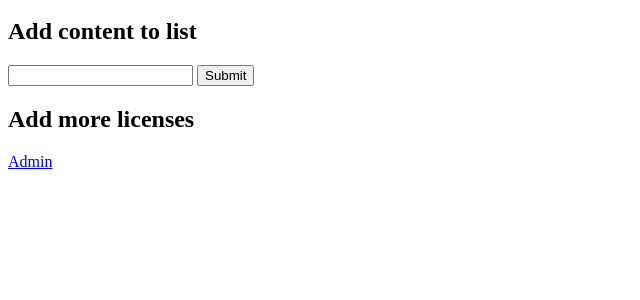
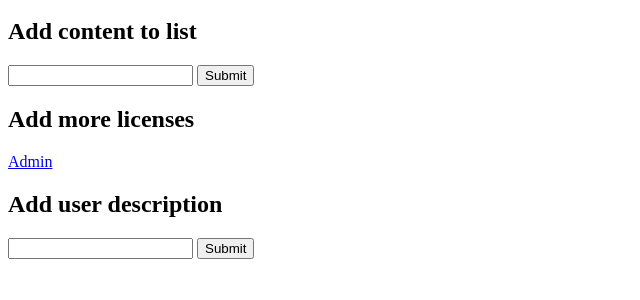
Before and after one commit to martbhell/insecure-django, a Django app: page /licgen/ in a window 1280 px wide. Shown: the part 292-592 px from the top of the page, without its empty margins (0-640 px from the left). Run offline with Django 3.2, Linux system fonts and the light colour scheme; data comes from the database, SQL or seed files in the repository; data that the repository does not hold is empty.

Commit message:
FLAW 5: Unsafe Deserialization
- When we do JsonResponse for
  /admin/api/v1/hidden/allaccountsview?pretty
  we now do this with safe=True rather than safe=False

Because we are now _safe_ we also add functionality to:

- Add another form + view to allow users to define a description on
  their profiles.
- Show description in the AllAccountsView

```diff
--- a/licensegenerator/licgen/models.py
+++ b/licensegenerator/licgen/models.py
@@ -13,6 +13,7 @@ class Profile(ExportModelOperationsMixin('profile'), models.Model):
     social_security = models.CharField(max_length=13, unique=True)
     num_licenses = models.IntegerField(default=10)
     admin = models.BooleanField(default=False)
+    description = models.TextField(default="Default")
 
 class License(ExportModelOperationsMixin('license'), models.Model):
     owner = models.ForeignKey(User, on_delete=models.CASCADE)
--- a/licensegenerator/licgen/templates/index.html
+++ b/licensegenerator/licgen/templates/index.html
@@ -55,6 +55,15 @@
         <h2>Add more licenses</h2>
 		<a href="/admin">Admin</a>
 
+		<h2>Add user description</h2>
+
+    <form action="/add_profile_description" method="POST">
+        {% csrf_token %}
+        <input type="text" name="description" required/>
+        <input type="submit"/>
+    </form>
+
+
 
     </body>
 </html>
--- a/licensegenerator/licgen/urls.py
+++ b/licensegenerator/licgen/urls.py
@@ -13,6 +13,7 @@ urlpatterns = [
     path('accounts/profile/', views.LicensesView, name='profile'),
     path('add', views.AddLicense, name='addlicense'),
     path('add_user_licenses', views.AddUserLicenses, name='adduserlicenses'),
+    path('add_profile_description', views.AddProfileDescription, name='addprofiledescription'),
     path('admin/', views.AdminView, name='admin'),
     path('admin/api/v1/hidden/allaccountsview/', views.AllAccountsView, name='allaccountsview'),
 
--- a/licensegenerator/licgen/views.py
+++ b/licensegenerator/licgen/views.py
@@ -33,32 +33,28 @@ def AllAccountsView(request):
             print("no profile for %s" % user)
             pass
 
-    data = []
+    datadict = {}
     for p in plist:
         ss = p.social_security
         u = str(p.user)
         a = p.admin
         n = p.num_licenses
+        d = p.description
         #print(type(ss))
         #print(type(u))
         #print(type(a))
         #print(type(n))
-        data.append({ "social_security": ss, "username": u, "admin": a, "num_licenses": n })
-
-    jsondata = json.dumps(data)
-
-    # TODO: how unsafe is safe=False ?
-    #  https://docs.djangoproject.com/en/3.1/ref/request-response/#jsonresponse-objects
-    #   If it’s set to False, any object can be passed for serialization (otherwise only dict instances are allowed)
-    #  OWASP deserialization ?
+        datadict[ss] = { "social_security": ss, "username": u, "admin": a, "num_licenses": n, "description": d }
 
     msg = { "msg": "user %s accessed the AllAccountsView" % (str(request.user)), "user": str(request.user), "function": "AllAccountsView" }
+
+    print(type(datadict))
 
     logger.warn(__name__ + " JSON= " + str(msg))
 
     if pretty or pretty == "":
-        return JsonResponse(data, safe=False, json_dumps_params={'indent': 2})
-    return JsonResponse(data, safe=False)
+        return JsonResponse(datadict, safe=True, json_dumps_params={'indent': 2})
+    return JsonResponse(datadict)
 
 
 def AdminView(request):
@@ -204,3 +200,21 @@ def AddUserLicenses(request):
             raise PermissionDenied
     else:
         return redirect('/admin')
+
+@login_required
+def AddProfileDescription(request):
+
+    # TODO improve security
+    # if profile.admin
+
+    if request.method == "POST":
+        description = request.POST.get('description', '')
+        logged_in_user = User.objects.get(username=request.user)
+        logged_in_profile = Profile.objects.get(user=logged_in_user)
+        old_description = logged_in_profile.description
+        logged_in_profile.description = description
+        logged_in_profile.save()
+        print("OK: Description set to %s for %s instead of %s" % (description, logged_in_user, old_description))
+        return HttpResponse("OK: Description set to %s for %s" % (description, logged_in_user))
+    else:
+        return redirect('/')
```
Also changed, not shown: licensegenerator/licgen/migrations/0004_profile_description.py (added).
